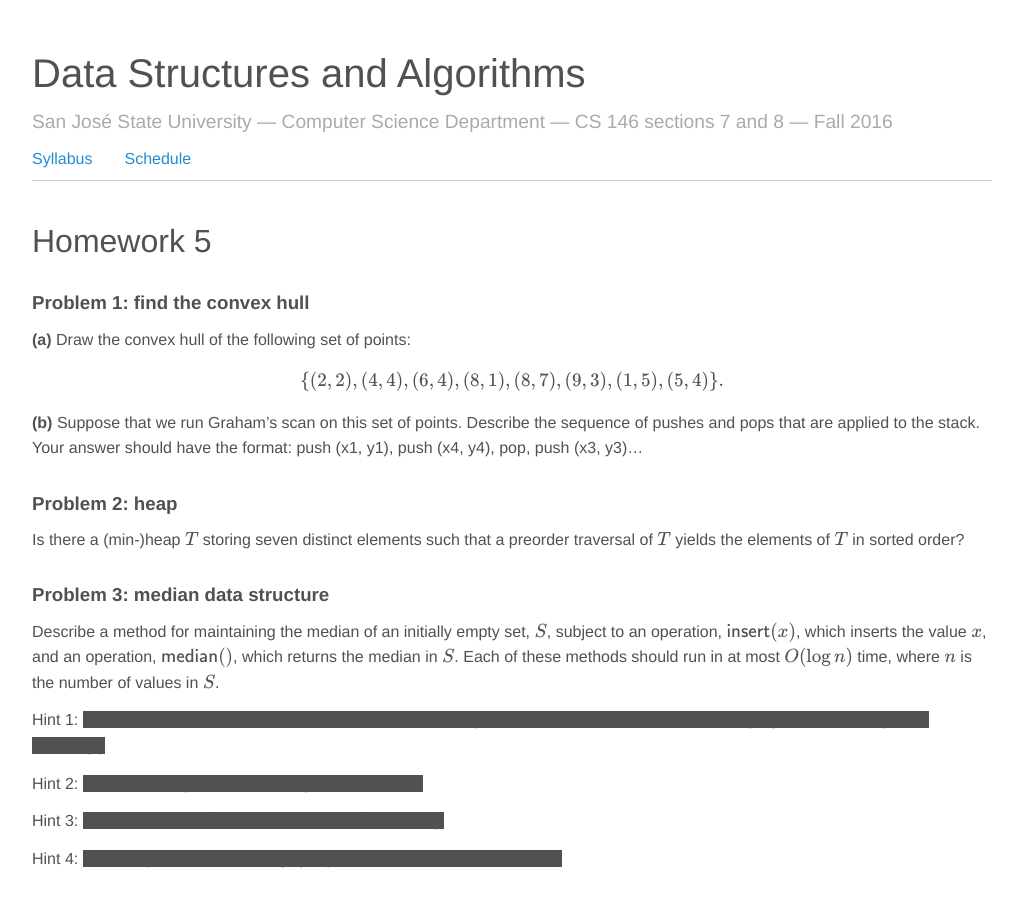
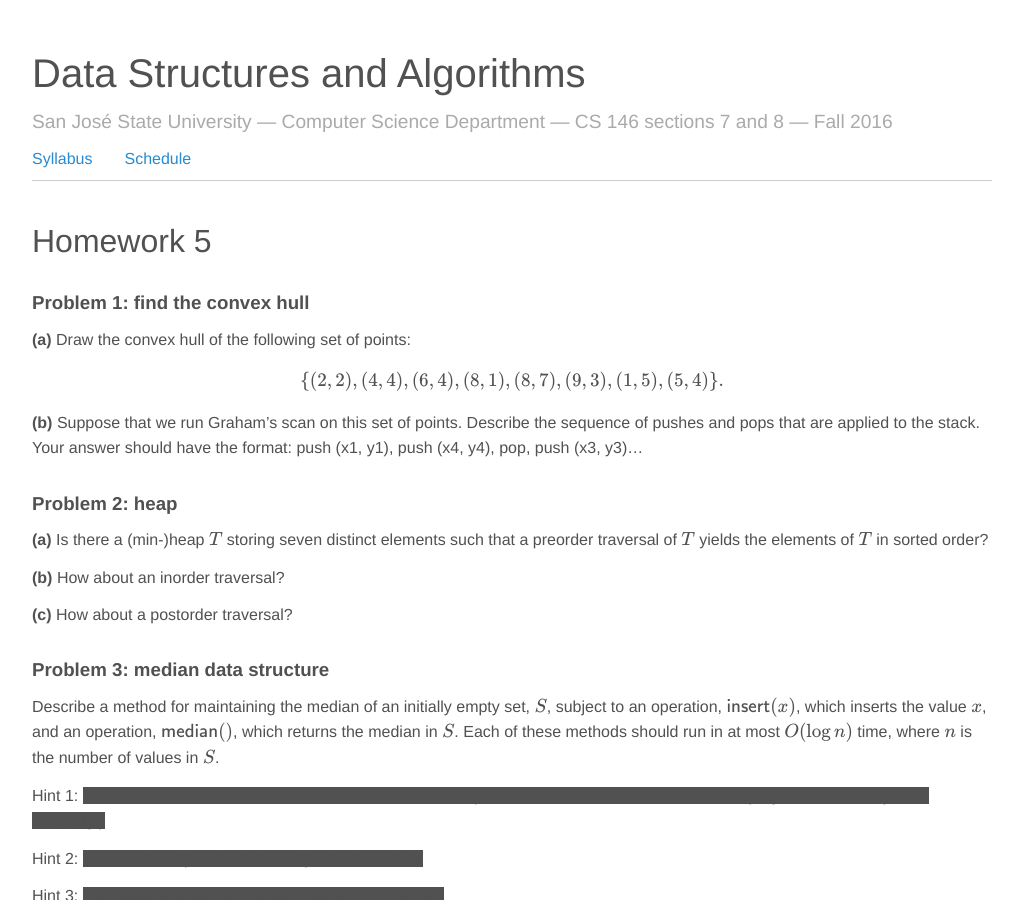
Before and after one commit to jnylam/jnylam.github.io, a Jekyll site: the page built from _courses/146-f16/homework05.md, in a window 1280 px wide and 900 px high. Shown: the whole window, without its empty margins (128-1151 px from the left). Built offline with Jekyll 4.4.1, drawn with Linux system fonts in a browser that asks for light colours; formulas are drawn with MathJax 3.

Commit message:
146 hw 5 add

```diff
--- a/_courses/146-f16/homework05.md
+++ b/_courses/146-f16/homework05.md
@@ -16,7 +16,11 @@ __(b)__ Suppose that we run Graham's scan on this set of points. Describe the se
 
 ### Problem 2: heap
 
-Is there a (min-)heap $T$ storing seven distinct elements such that a preorder traversal of $T$ yields the elements of $T$ in sorted order?
+__(a)__ Is there a (min-)heap $T$ storing seven distinct elements such that a preorder traversal of $T$ yields the elements of $T$ in sorted order?
+
+__(b)__ How about an inorder traversal?
+
+__(c)__ How about a postorder traversal?
 
 ### Problem 3: median data structure
 
```
